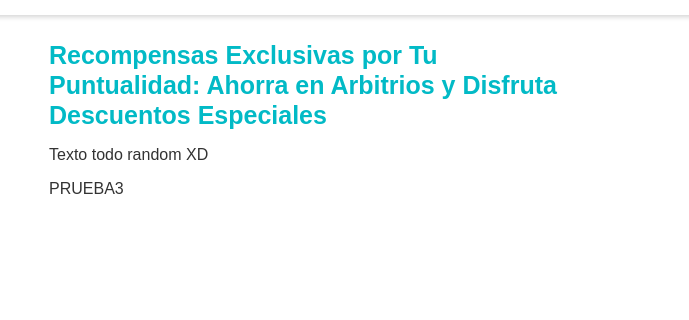
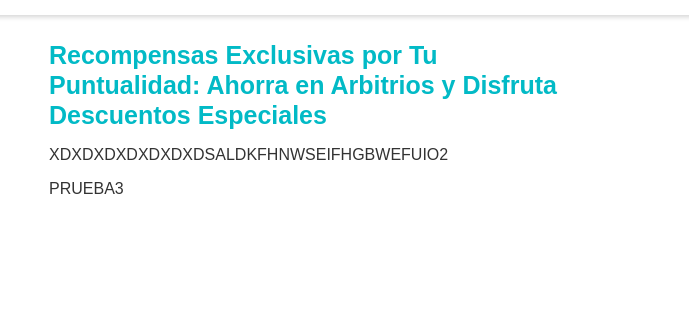
Before and after one commit to Dragonsupremo01/Repositorio-De-OjoCiudadano, a plain HTML site: page main.html in a window 1280 px wide. Shown: the part 93-413 px from the top of the page, 591-1280 px from the left. Drawn offline with Linux system fonts and the light colour scheme; a web font is replaced by a local one.

Commit message:
PRUEBASSSSS

```diff
--- a/main.html
+++ b/main.html
@@ -71,7 +71,7 @@
                 Disfruta Descuentos Especiales
             </h3>
             <p>
-                Texto todo random XD
+                XDXDXDXDXDXDXDSALDKFHNWSEIFHGBWEFUIO2
             </p>
             <p>
                 PRUEBA3
```
